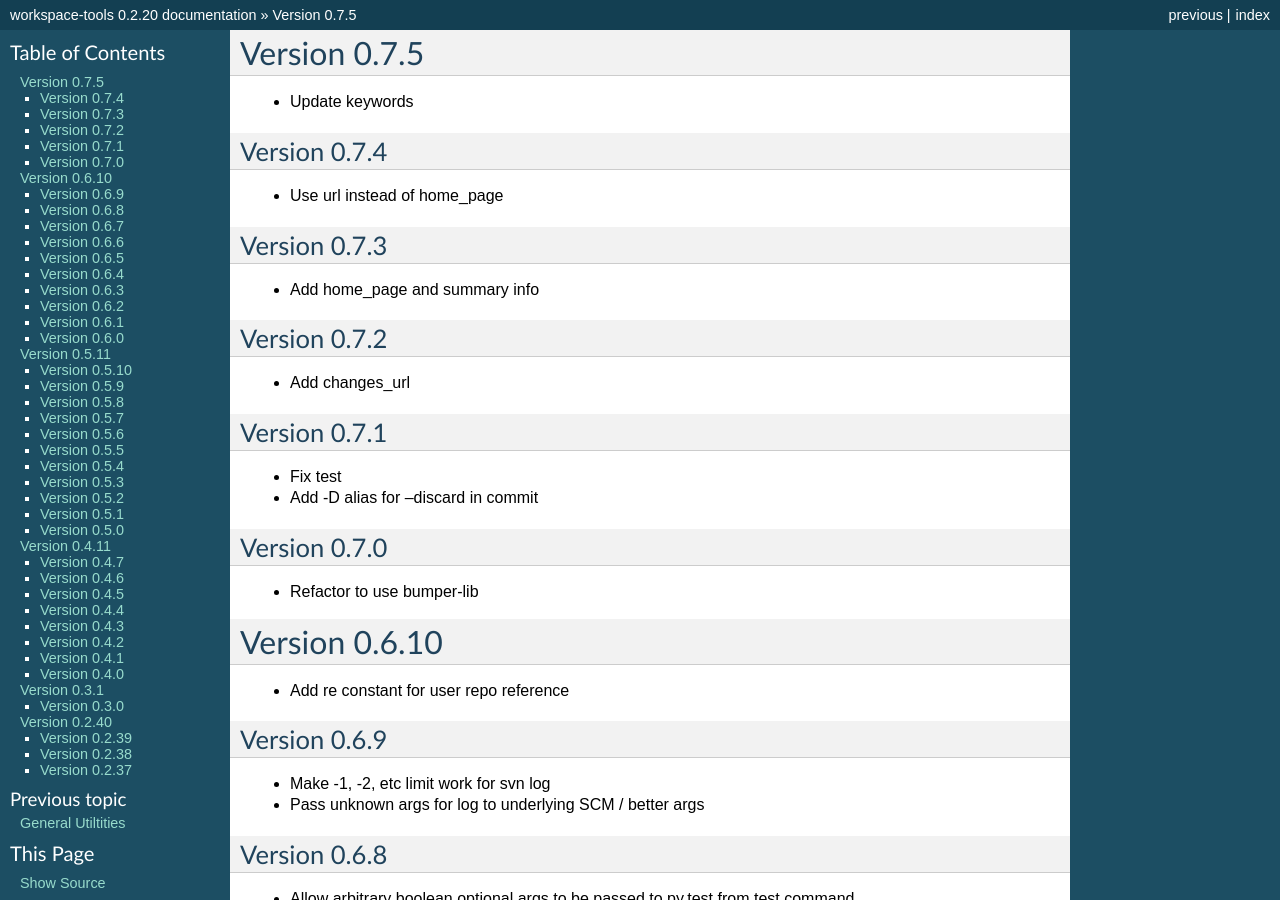
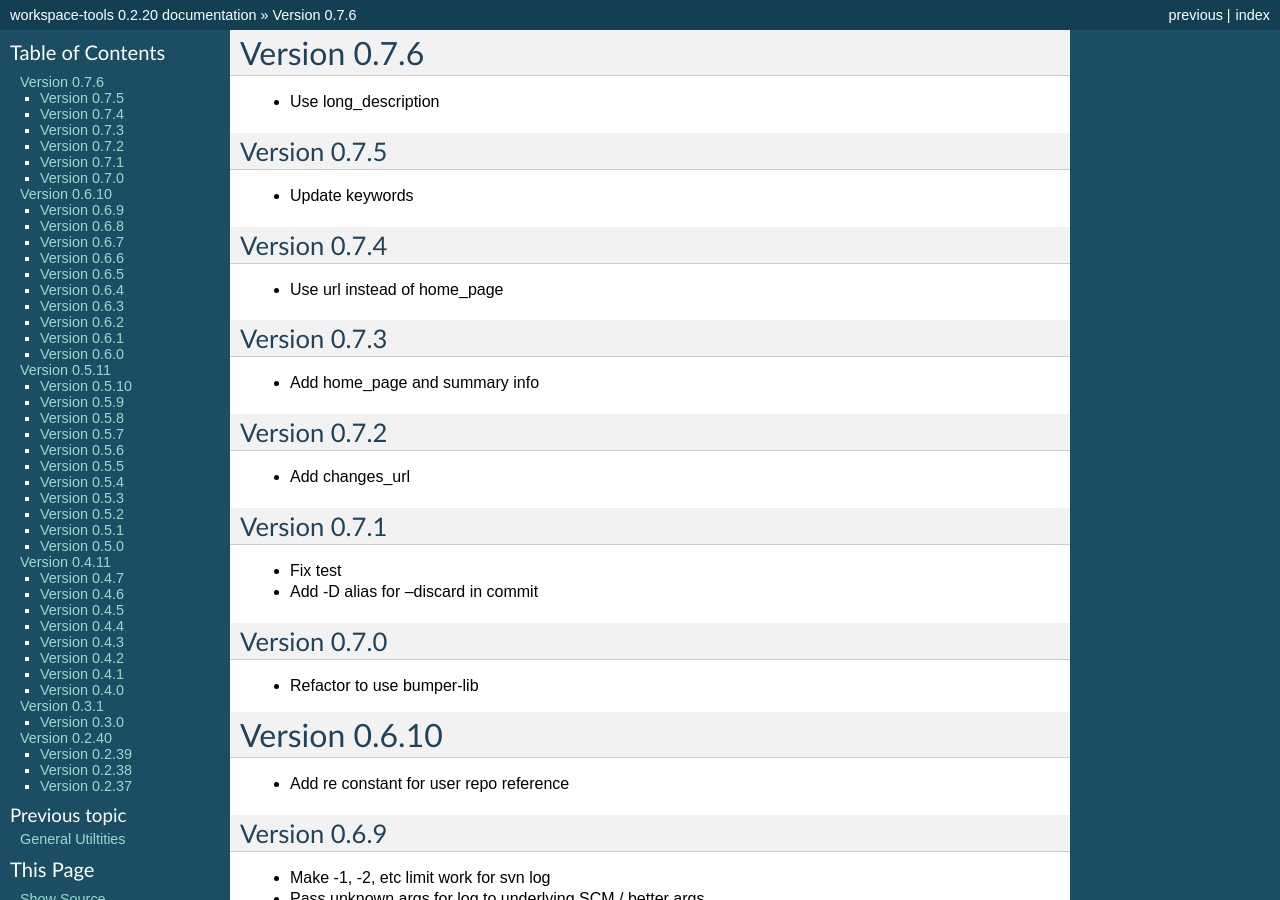
Before and after one commit to maxzheng/workspace-tools, a Sphinx documentation site: the page built from docs/CHANGELOG.rst, in a window 1280 px wide and 900 px high. Built offline with Sphinx 7.4.7, drawn with Linux system fonts in a browser that asks for light colours; some of the changed text lies outside the part shown.

Commit message:
Publish version 0.7.6

```diff
--- a/docs/CHANGELOG.rst
+++ b/docs/CHANGELOG.rst
@@ -1,5 +1,11 @@
+Version 0.7.6
+================================================================================
+
+* Use long_description
+
+
 Version 0.7.5
-================================================================================
+--------------------------------------------------------------------------------
 
 * Update keywords
 
--- a/setup.py
+++ b/setup.py
@@ -10,7 +10,7 @@ def find_files(path):
 
 setuptools.setup(
   name='workspace-tools',
-  version='0.7.5',
+  version='0.7.6',
 
   author='Max Zheng',
   author_email='maxzheng.os @t gmail.com',
```
